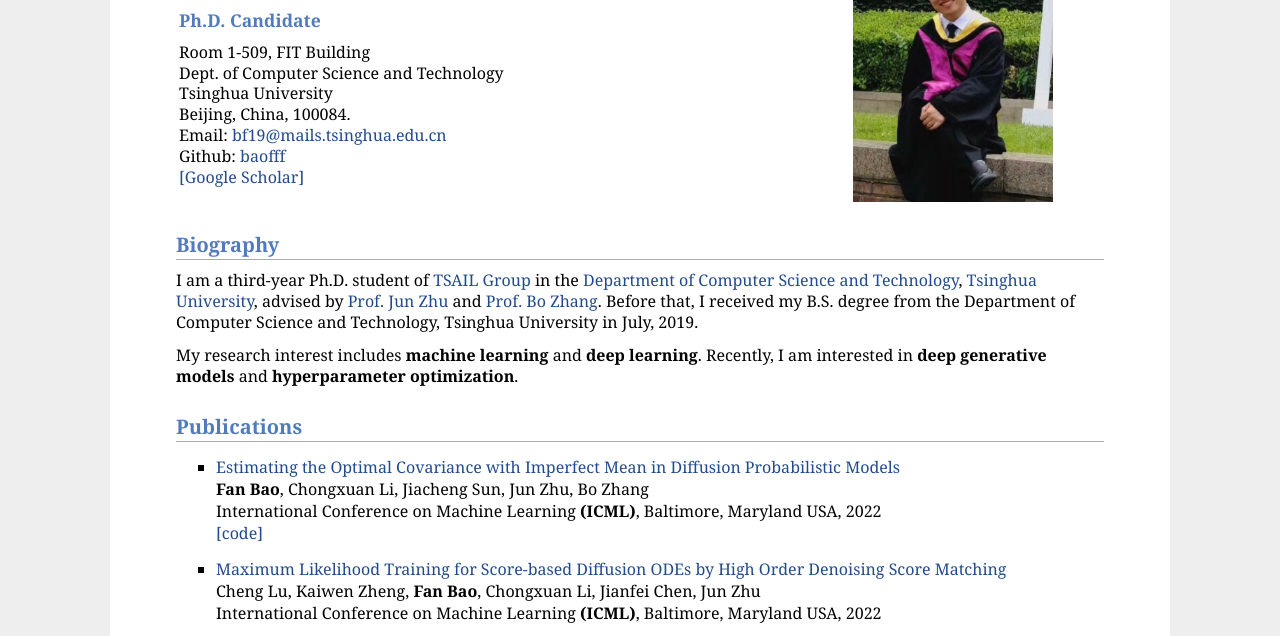
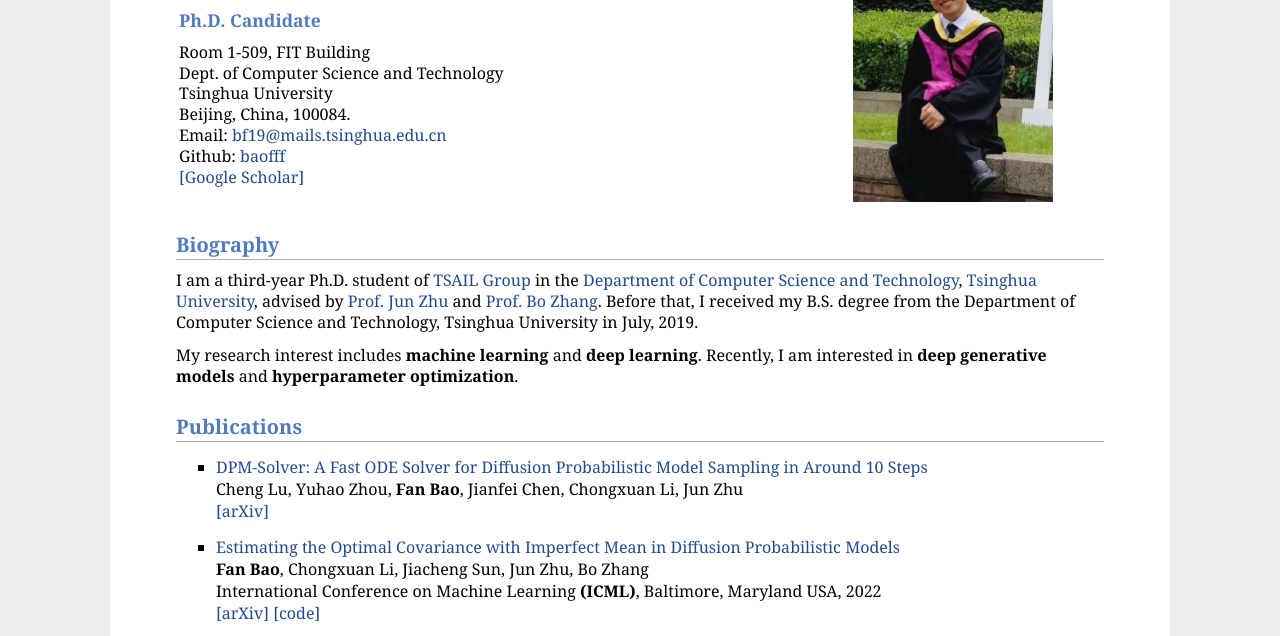
Before and after one commit to baofff/baofff.github.io, a plain HTML site: page index.html in a window 1280 px wide. Shown: the part 136-772 px from the top of the page. Drawn offline with Linux system fonts and the light colour scheme.

Commit message:
Update index.html

```diff
--- a/index.html
+++ b/index.html
@@ -40,9 +40,15 @@
 <h2>Publications</h2>
 <ul>
     <li>
+        <a href=''>DPM-Solver: A Fast ODE Solver for Diffusion Probabilistic Model Sampling in Around 10 Steps</a> <br>
+        Cheng Lu, Yuhao Zhou, <strong>Fan Bao</strong>, Jianfei Chen, Chongxuan Li, Jun Zhu <br>
+        <a href='https://arxiv.org/abs/2206.00927'>[arXiv]</a>
+    </li>
+    <li>
         <a href=''>Estimating the Optimal Covariance with Imperfect Mean in Diffusion Probabilistic Models</a> <br>
         <strong>Fan Bao</strong>, Chongxuan Li, Jiacheng Sun, Jun Zhu, Bo Zhang <br>
         International Conference on Machine Learning <strong>(ICML)</strong>, Baltimore, Maryland USA, 2022 <br>
+        <a href='https://arxiv.org/abs/2206.07309'>[arXiv]</a>
         <a href='https://github.com/baofff/Extended-Analytic-DPM'>[code]</a>
     </li>
     <li>
```
